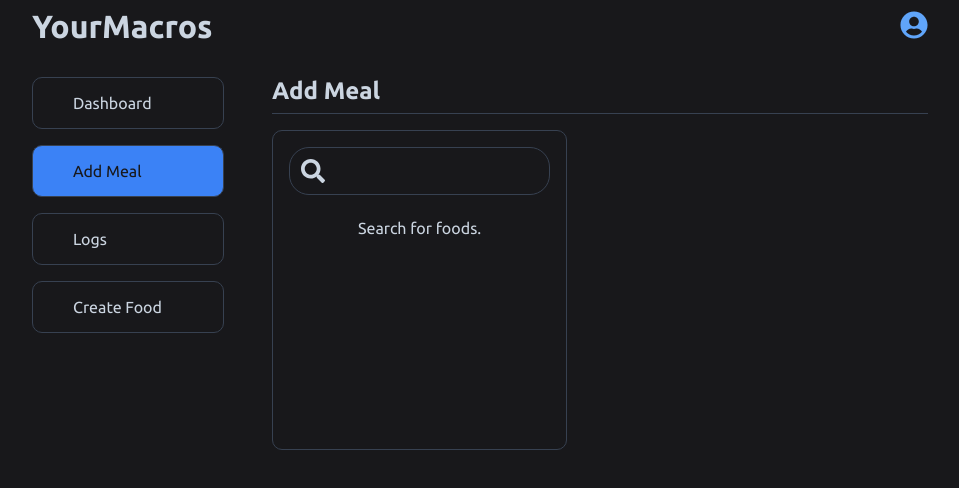
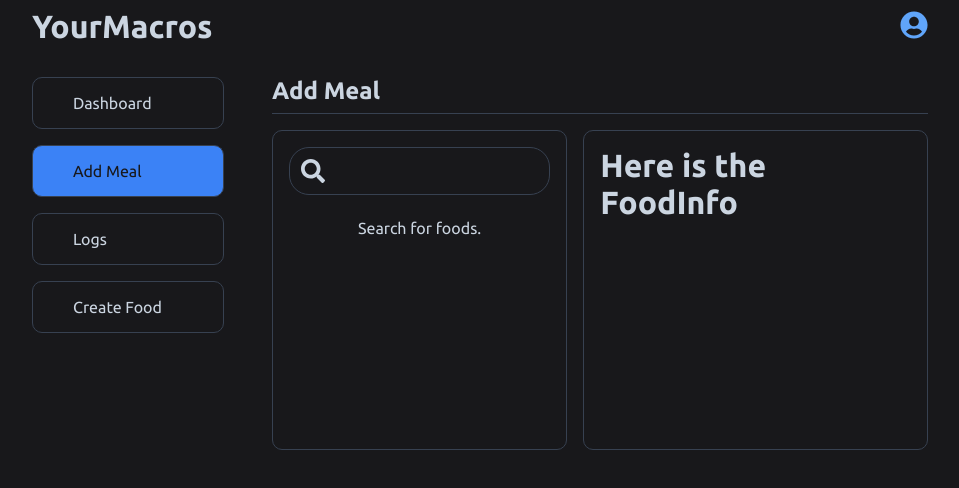
Before and after one commit to jonmico/your-macros, a React (Vite) app in the folder client/: page /add-meal in a window 1280 px wide. Shown: the top 488 px of the page, without its empty margins (160-1119 px from the left). Built offline with nearby package versions, Linux system fonts and the light colour scheme; some icons are missing.

Commit message:
Start FoodInfo.

```diff
--- /dev/null
+++ b/client/src/components/food-info/food-info.styled.tsx
@@ -0,0 +1,8 @@
+import styled from 'styled-components';
+
+export const StyledFoodInfo = styled.div`
+  border: 1px solid var(--color-gray-700);
+  padding: 1rem;
+  border-radius: 10px;
+  flex: 1;
+`;
--- /dev/null
+++ b/client/src/components/food-info/food-info.tsx
@@ -0,0 +1,9 @@
+import { StyledFoodInfo } from './food-info.styled';
+
+export default function FoodInfo() {
+  return (
+    <StyledFoodInfo>
+      <h1>Here is the FoodInfo</h1>
+    </StyledFoodInfo>
+  );
+}
--- a/client/src/pages/add-meal/add-meal.styled.tsx
+++ b/client/src/pages/add-meal/add-meal.styled.tsx
@@ -2,4 +2,6 @@ import styled from 'styled-components';
 
 export const AddMealUI = styled.div`
   padding-top: 1rem;
+  display: flex;
+  gap: 1rem;
 `;
--- a/client/src/pages/add-meal/add-meal.tsx
+++ b/client/src/pages/add-meal/add-meal.tsx
@@ -1,3 +1,4 @@
+import FoodInfo from '../../components/food-info/food-info';
 import FoodSearch from '../../components/food-search/food-search';
 import { StyledH2BottomBorder } from '../../components/styled-header/styled-header.styled';
 import { AddMealUI } from './add-meal.styled';
@@ -8,6 +9,7 @@ export default function AddMeal() {
       <StyledH2BottomBorder>Add Meal</StyledH2BottomBorder>
       <AddMealUI>
         <FoodSearch />
+        <FoodInfo />
       </AddMealUI>
     </div>
   );
```
